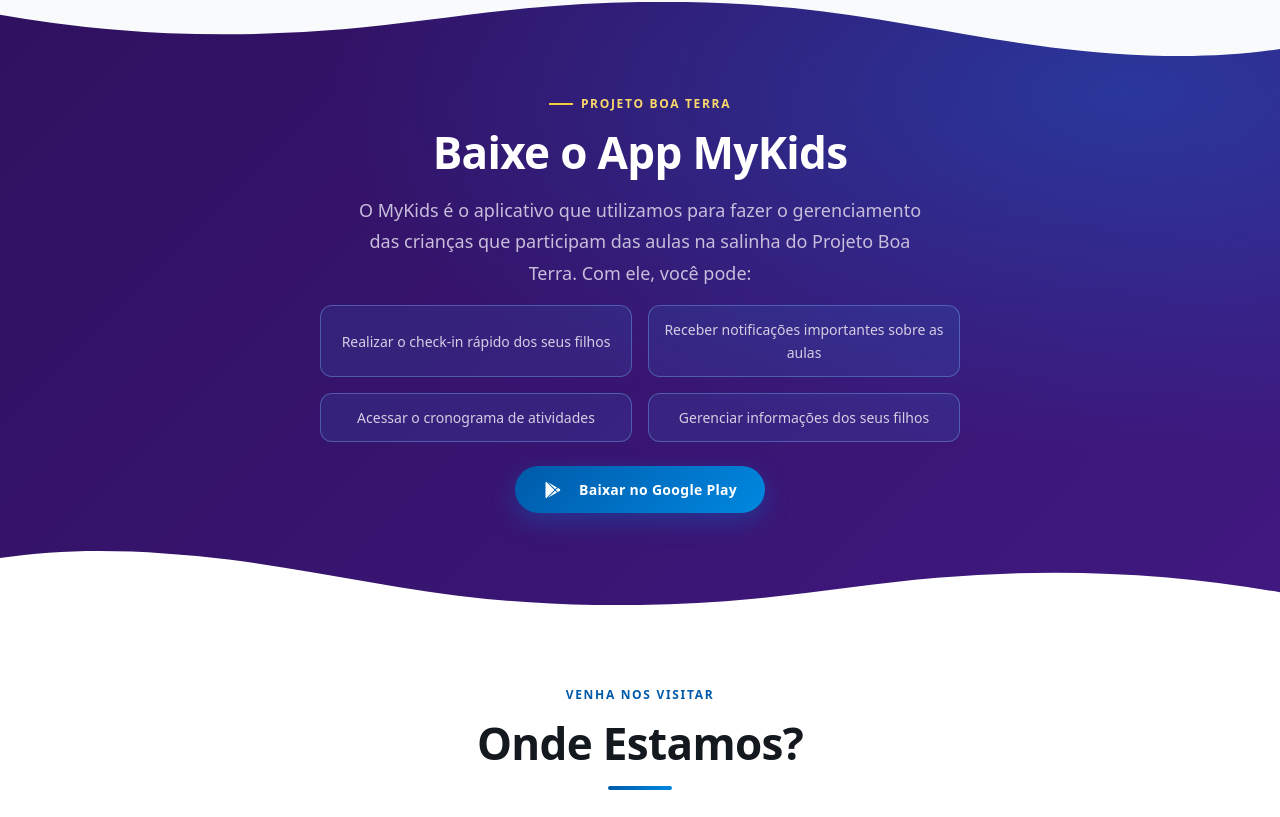
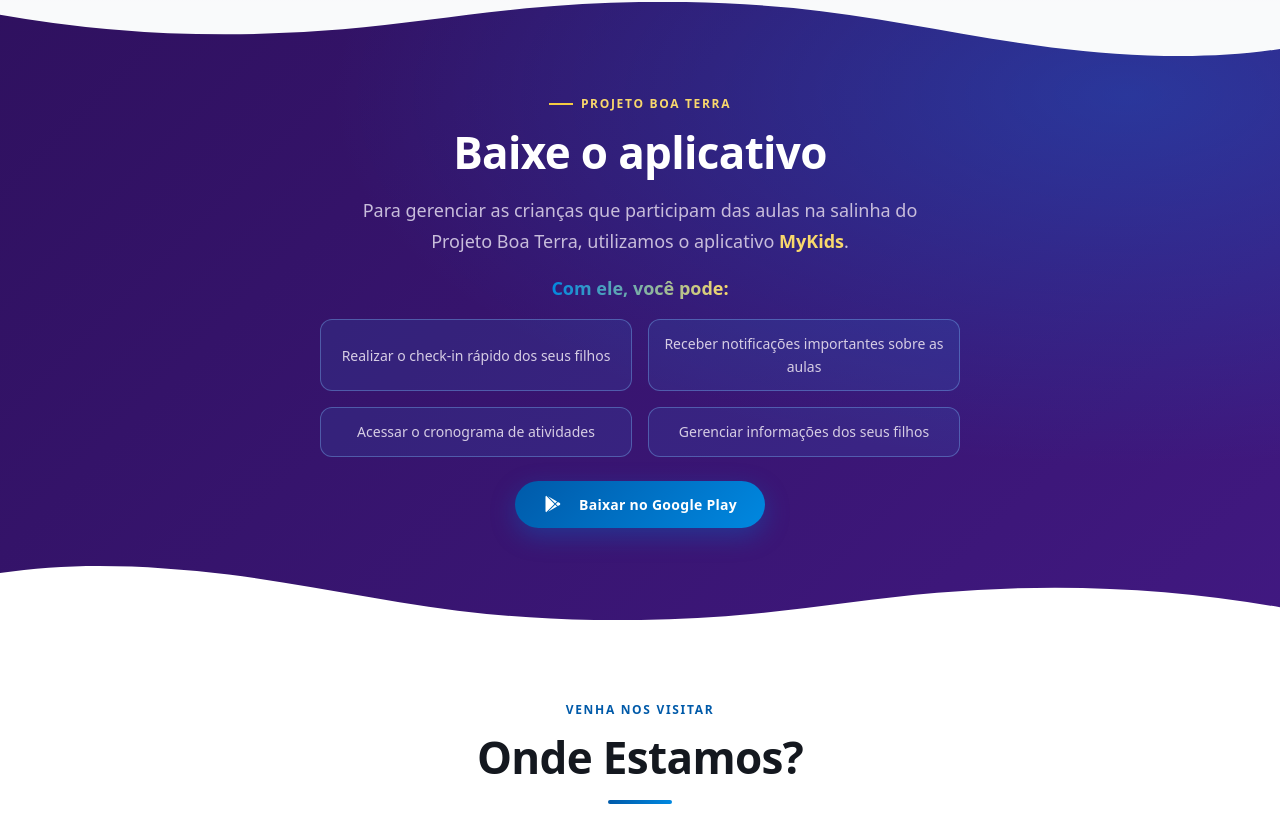
Before and after one commit to BielVereda/IBPV_Website_For_Christ, a React (Vite) app: page / in a window 1280 px wide. Shown: the part 8420-9237 px from the top of the page. Built offline with nearby package versions, Linux system fonts and the light colour scheme; a web font is replaced by a local one.

Commit message:
Atualizar texto da seção MyKids para maior clareza e inclusão de nova descrição

```diff
--- a/src/components/MyKids.jsx
+++ b/src/components/MyKids.jsx
@@ -5,10 +5,11 @@
         <div className="mykids-content">
           <div className="mykids-info">
             <span className="section-eyebrow">Projeto Boa Terra</span>
-            <h2 className="section-title">Baixe o App MyKids</h2>
+            <h2 className="section-title">Baixe o aplicativo</h2>
             <p className="section-desc">
-              O MyKids é o aplicativo que utilizamos para fazer o gerenciamento das crianças que participam das aulas na salinha do Projeto Boa Terra. Com ele, você pode:
+              Para gerenciar as crianças que participam das aulas na salinha do Projeto Boa Terra, utilizamos o aplicativo <strong>MyKids</strong>.
             </p>
+            <p className="mykids-lead">Com ele, você pode:</p>
 
             <ul className="mykids-features">
               <li className="feature-item">
```
